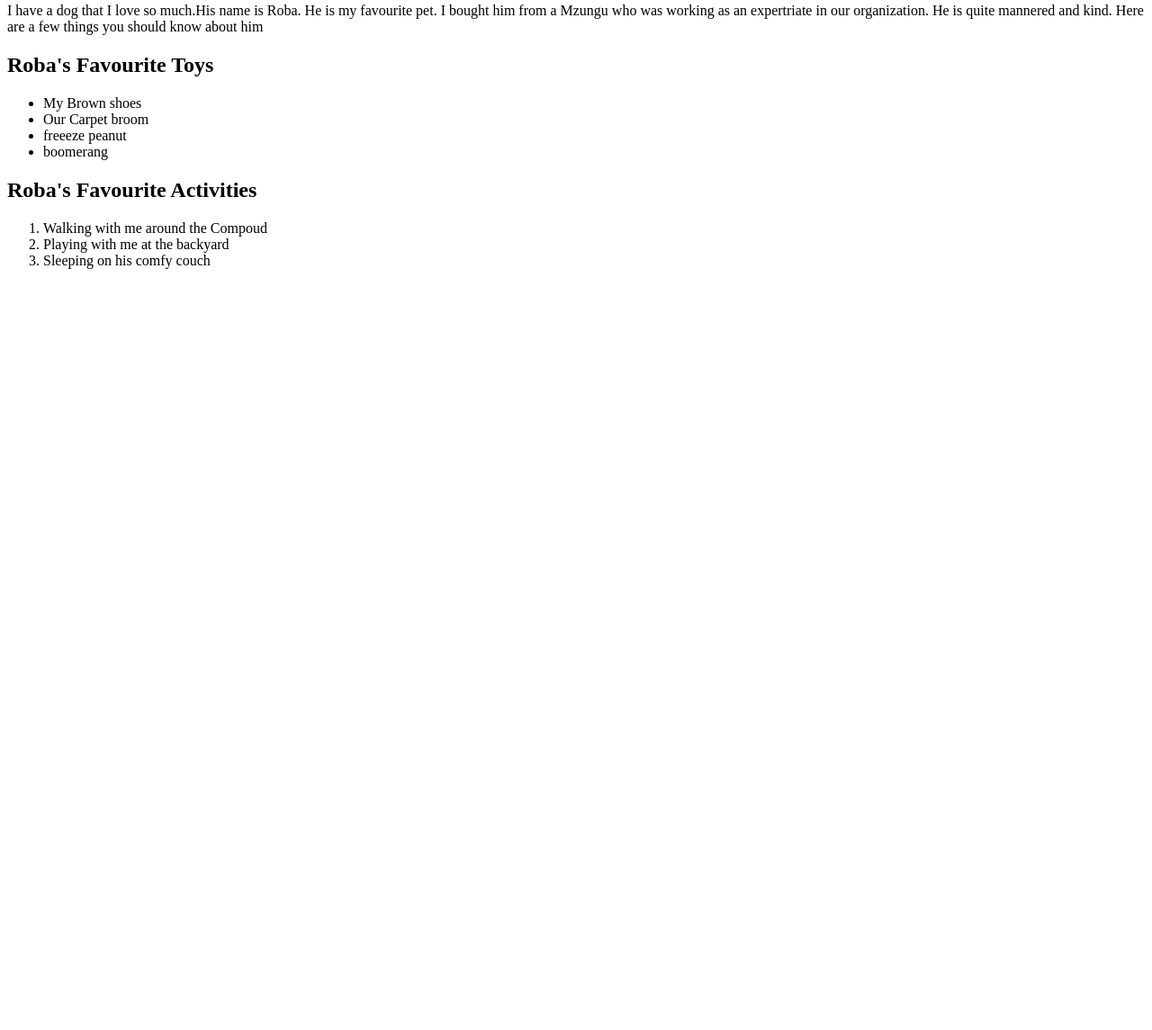
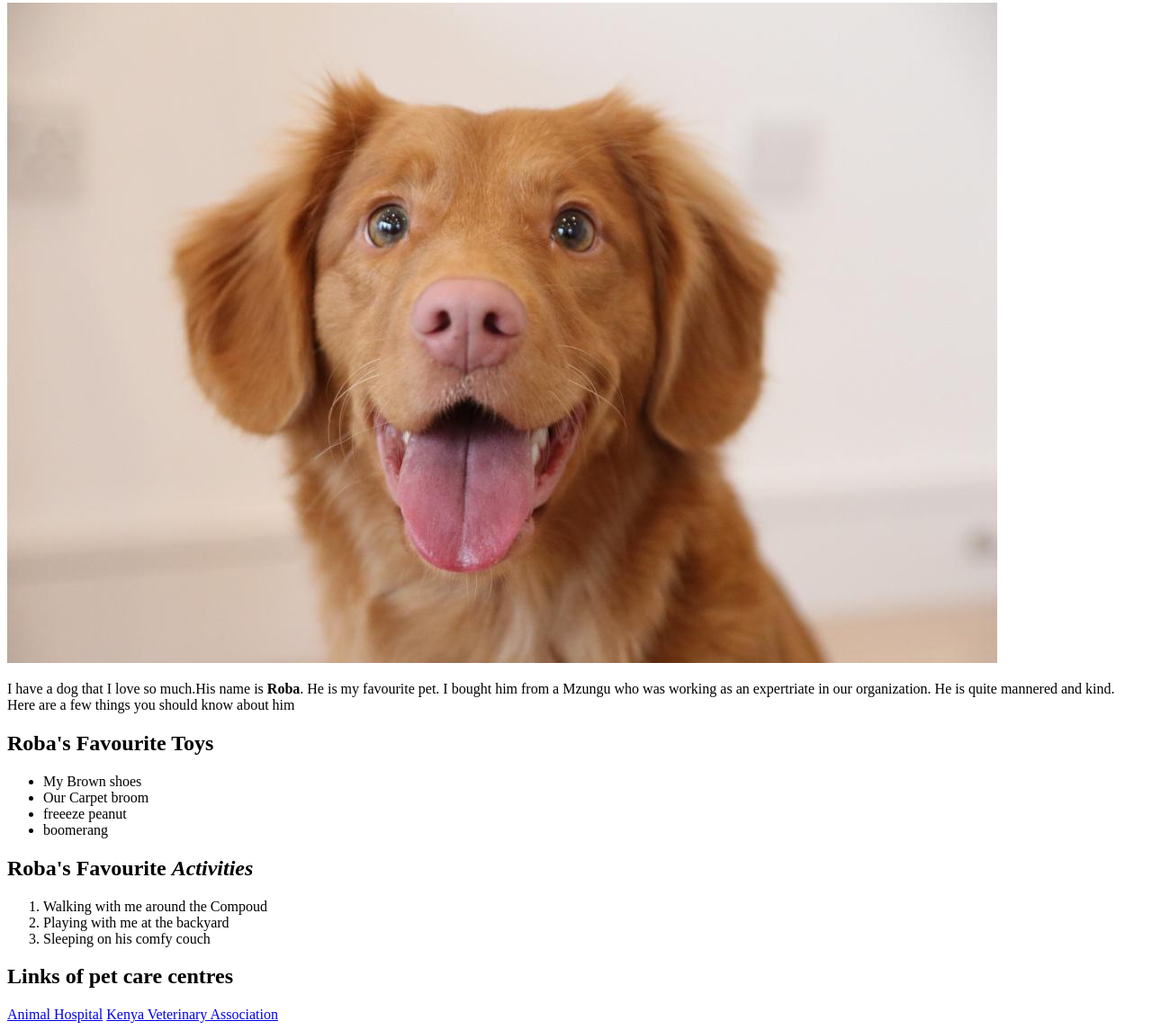
Before and after one commit to Dnjiru/my-pet, a plain HTML site: page my-pet.html in a window 1280 px wide. Shown: the part 77-1222 px from the top of the page at 90% size. Before the commit the page ends 800 px from the top, so only its background shows below. Drawn offline with Linux system fonts and the light colour scheme.

Commit message:
inline elements

```diff
--- a/my-pet.html
+++ b/my-pet.html
@@ -6,7 +6,8 @@
   </head>
   <body>
     <h1>My Pet Roba</h1>
-    <p>I have a dog that I love so much.His name is Roba. He is my favourite pet. I bought him from a Mzungu who was working as an expertriate in our organization. He is quite mannered and kind. Here are a few things you should know about him</p>
+    <img src="images/roba.jpg" alt="dog image">
+    <p>I have a dog that I love so much.His name is <strong>Roba</strong>. He is my favourite pet. I bought him from a Mzungu who was working as an expertriate in our organization. He is quite mannered and kind. Here are a few things you should know about him</p>
     <h2>Roba's Favourite Toys</h2>
     <ul>
       <li>My Brown shoes</li>
@@ -14,12 +15,15 @@
       <li>freeeze peanut</li>
       <li>boomerang</li>
     </ul>
-    <h2>Roba's Favourite Activities</h2>
+    <h2>Roba's Favourite <em>Activities</em></h2>
     <ol>
       <li>Walking with me around the Compoud</li>
       <li>Playing with me at the backyard</li>
       <li>Sleeping on his comfy couch</li>
 
     </ol>
+    <h2>Links of pet care centres</h2>
+    <a href="https://www.prestigeanimalhospital.com/services/dogs"> Animal Hospital</a>
+    <a href="https://www.kenyavetassociation.com/">Kenya Veterinary Association</a>
   </body>
 </html>
```
Also changed, not shown: images/roba.jpg (added).
